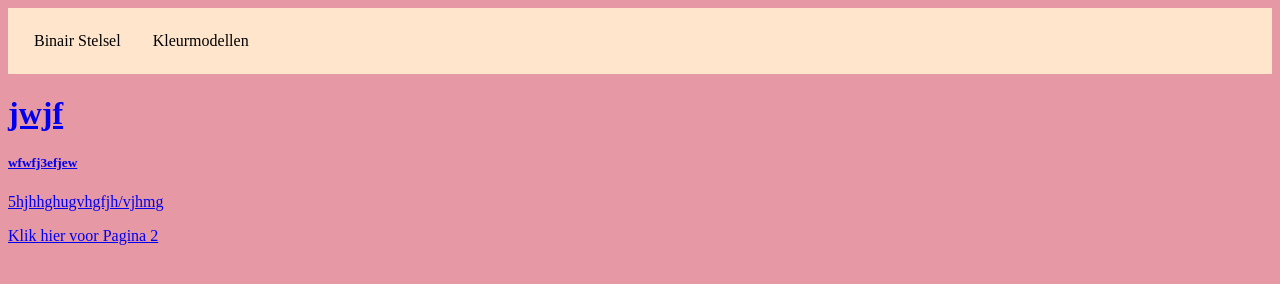
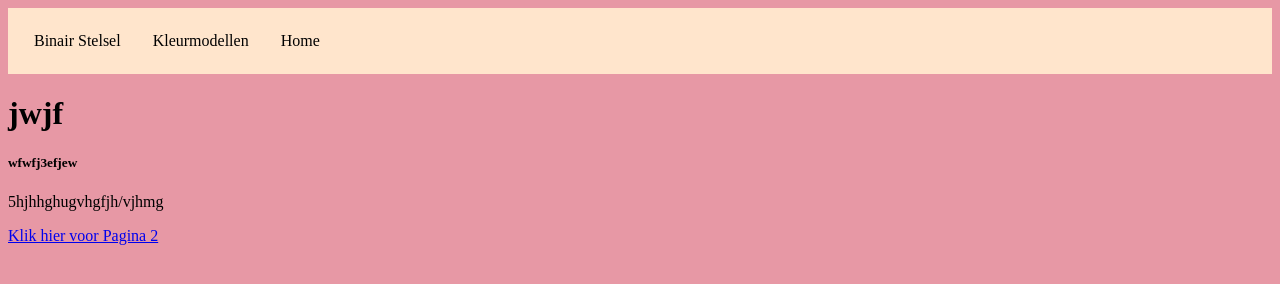
Before and after one commit to xChaimae/xChaimae.github.io, a plain HTML site: page index.html in a window 1280 px wide. Drawn offline with Linux system fonts and the light colour scheme.

Commit message:
uyugjkjhjkh

```diff
--- a/index.html
+++ b/index.html
@@ -8,7 +8,7 @@
 <ul>
     <li><a href="binairstelsel.html"> Binair Stelsel</a></li>
     <li><a href="kleurmodellen.html"> Kleurmodellen</a></li>
-    <li><a href="index.html"><Home</a><li>
+    <li><a href="index.html">Home</a></li>
     </ul>
 
 
```
